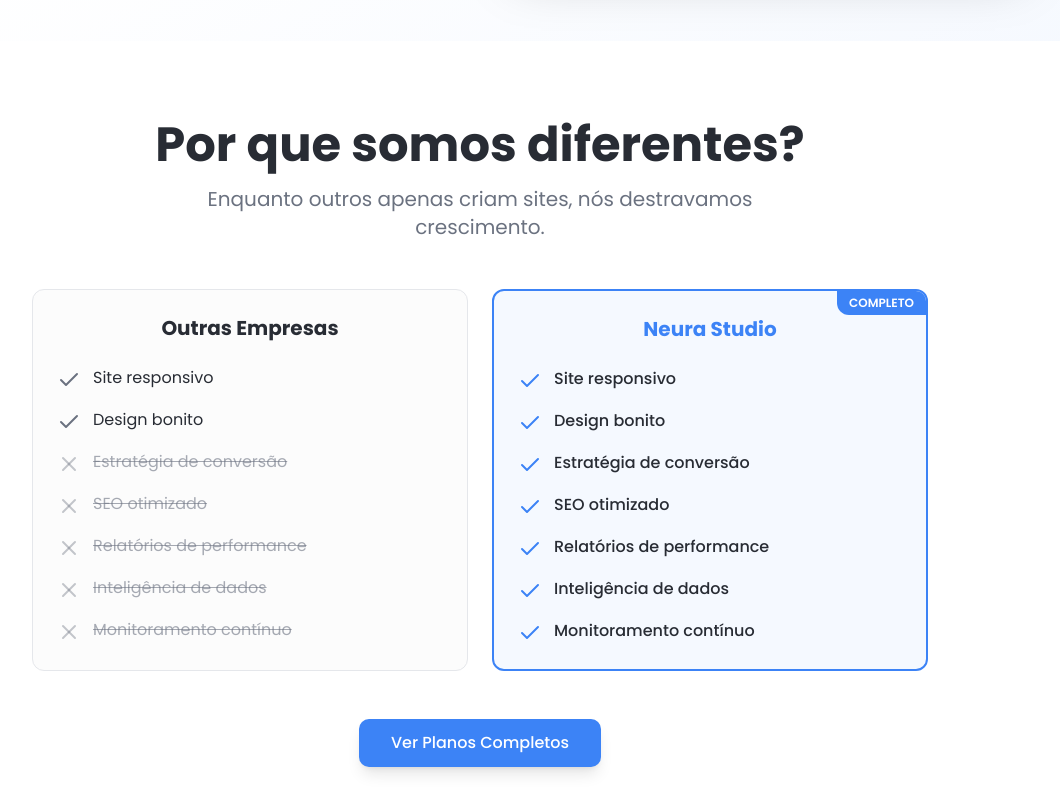
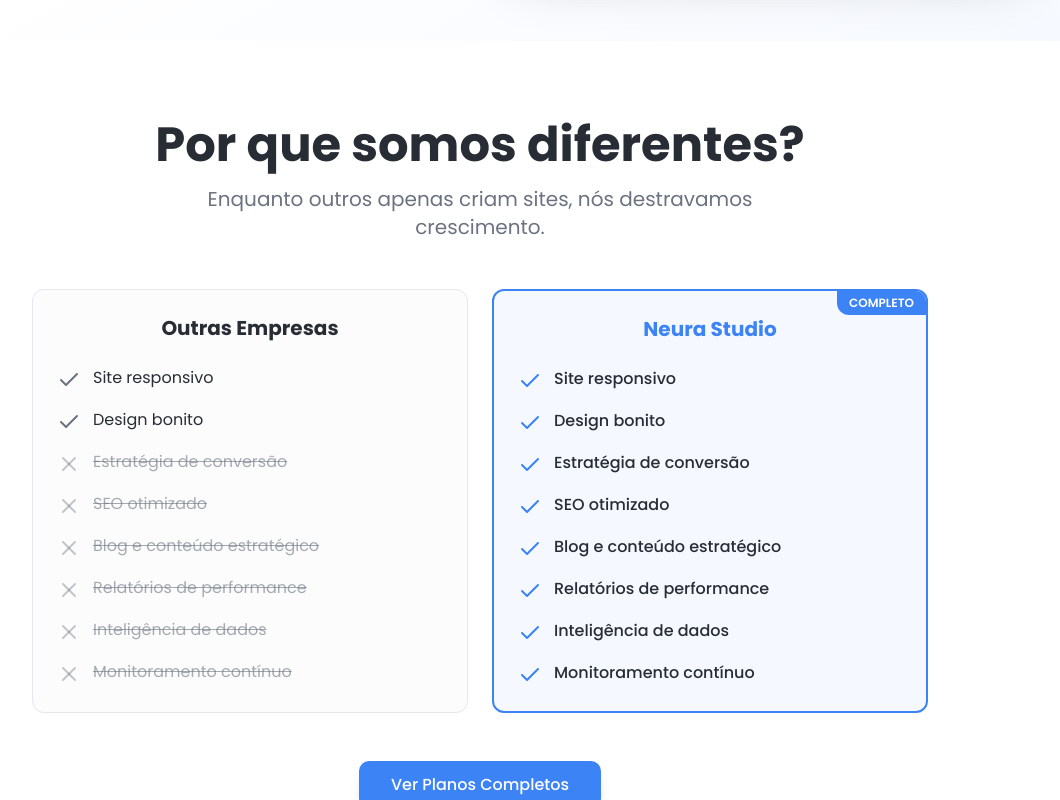
Before and after one commit to neurastudioia-oss/neura-ai-craft, a React (Vite) app: page / in a window 1280 px wide. Shown: the part 2000-2800 px from the top of the page, without its empty margins (160-1220 px from the left). Built offline with nearby package versions, Linux system fonts and the light colour scheme; the HTML template or start-up script is replaced by a standard one.

Commit message:
Add blog to differentiators

```diff
--- a/src/components/Comparison.tsx
+++ b/src/components/Comparison.tsx
@@ -6,6 +6,7 @@ const Comparison = () => {
     { feature: "Design bonito", has: true },
     { feature: "Estratégia de conversão", has: false },
     { feature: "SEO otimizado", has: false },
+    { feature: "Blog e conteúdo estratégico", has: false },
     { feature: "Relatórios de performance", has: false },
     { feature: "Inteligência de dados", has: false },
     { feature: "Monitoramento contínuo", has: false },
@@ -16,6 +17,7 @@ const Comparison = () => {
     { feature: "Design bonito", has: true },
     { feature: "Estratégia de conversão", has: true },
     { feature: "SEO otimizado", has: true },
+    { feature: "Blog e conteúdo estratégico", has: true },
     { feature: "Relatórios de performance", has: true },
     { feature: "Inteligência de dados", has: true },
     { feature: "Monitoramento contínuo", has: true },
```
